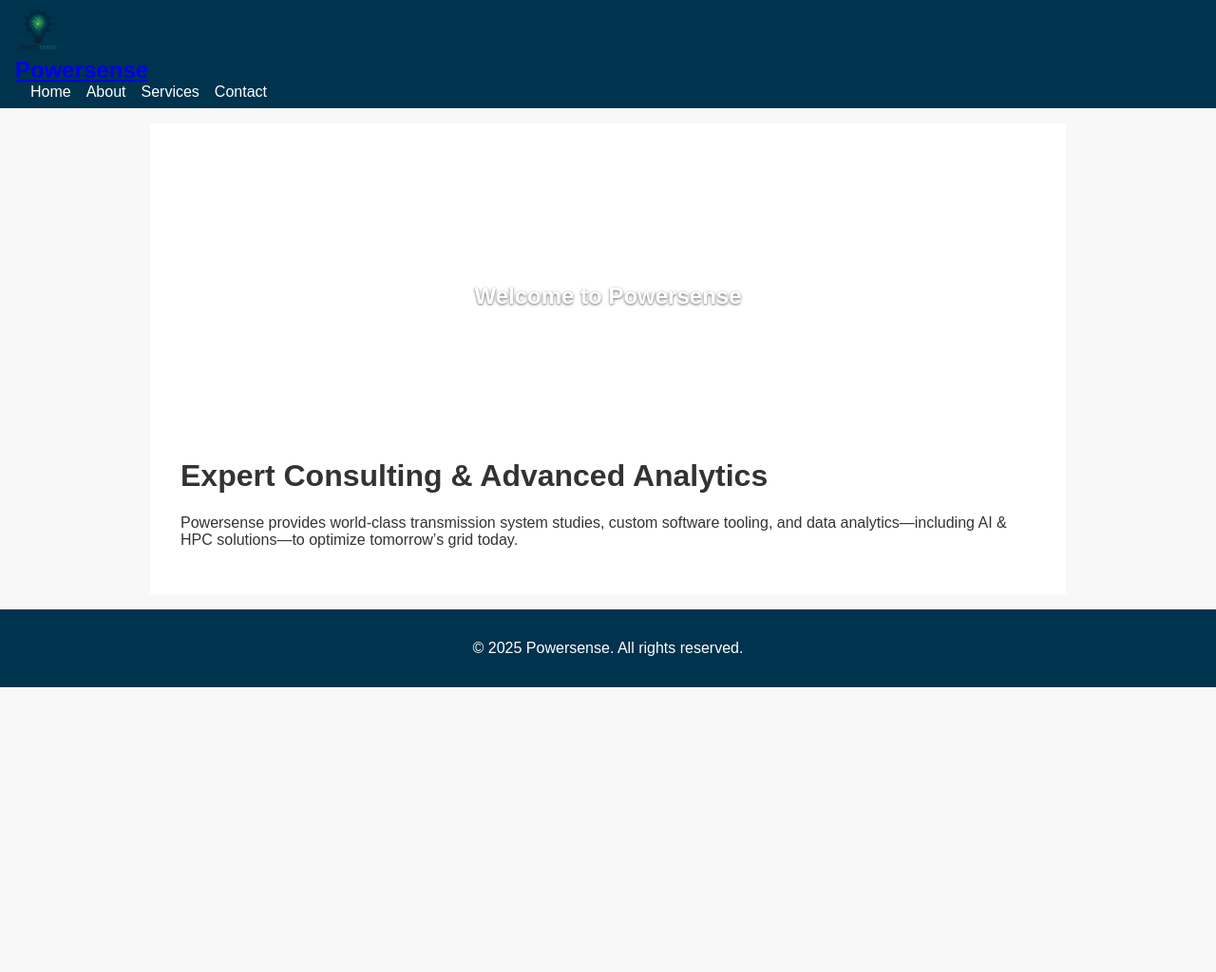
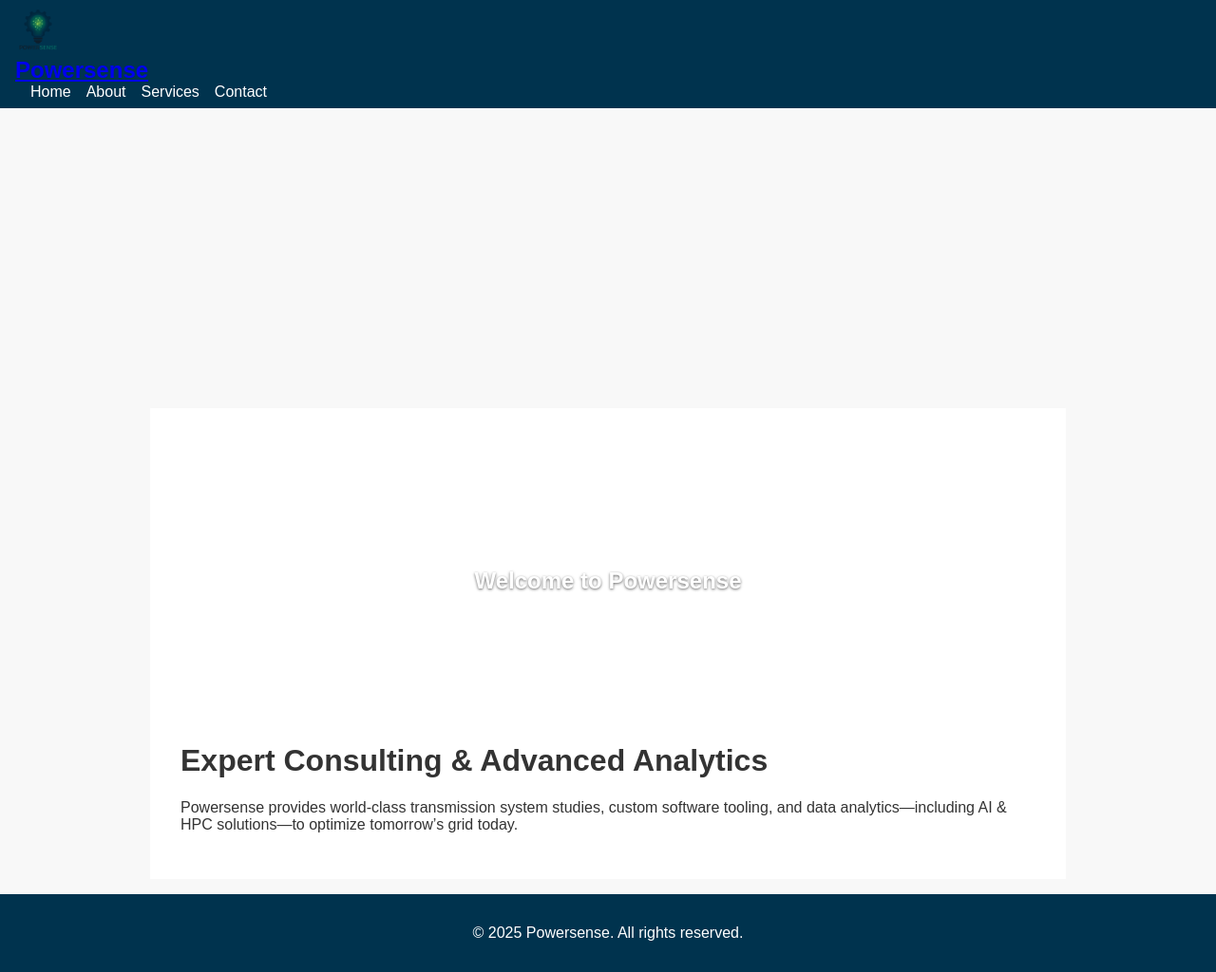
Before and after one commit to ssadat/ssadat.github.io, a Jekyll site: the page built from index.md, in a window 1280 px wide. Shown: the whole page at 95% size. Built offline with Jekyll 4.4.1, drawn with Linux system fonts in a browser that asks for light colours; our own code applies the rules of GitHub Pages for plain Markdown files; before the commit the page ends 900 px from its top, so only the background shows below that.

Commit message:
Update default.html

```diff
--- a/_layouts/default.html
+++ b/_layouts/default.html
@@ -4,13 +4,20 @@
   <meta charset="UTF-8">
   <meta name="viewport" content="width=device-width, initial-scale=1">
   <title>{{ page.title }} | {{ site.title }}</title>
-  <link rel="icon" href="{{ '/assets/images/favicon.ico' | relative_url }}" type="image/x-icon">
+  <link rel="icon" href="{{ '/assets/images/favicon.ico' | relative_url }}">
+  <link href="https://fonts.googleapis.com/css2?family=Roboto:wght@400;700&display=swap" rel="stylesheet">
   <link rel="stylesheet" href="{{ '/assets/css/style.css' | relative_url }}">
 </head>
 <body>
   {% include header.html %}
 
-  <main class="content">
+  {% if page.url == "/" %}
+  <section class="cover">
+    <h2 class="cover-title">{{ page.cover_title }}</h2>
+  </section>
+  {% endif %}
+
+  <main class="content container">
     {{ content }}
   </main>
 
```
